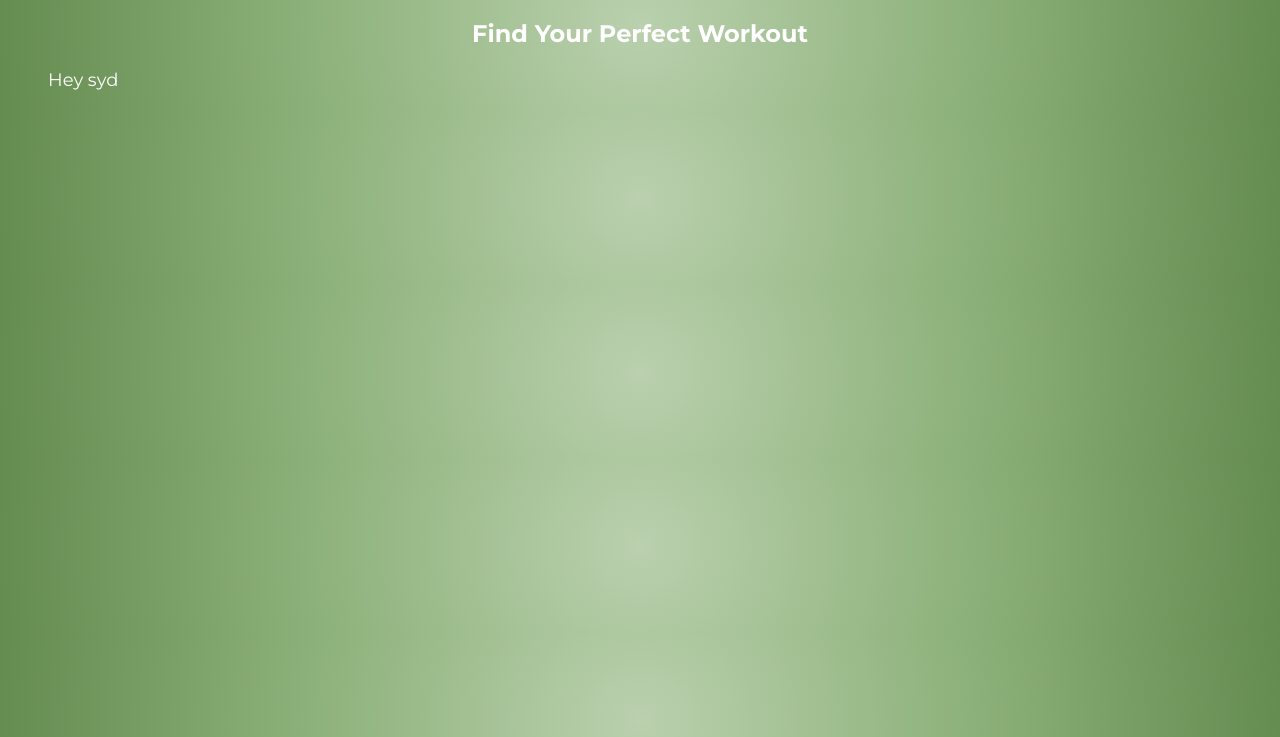
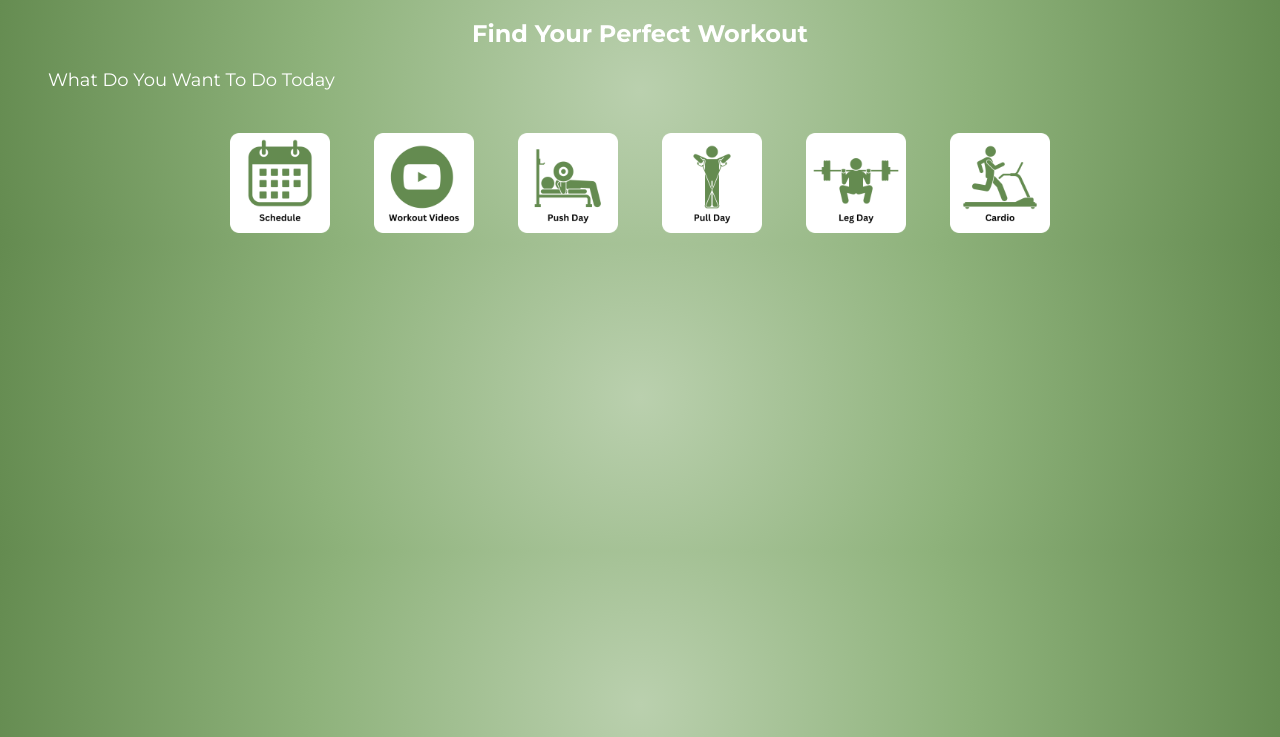
Before and after one commit to sydshereck/FitPulse, a plain HTML site: page index.html in a window 1280 px wide. Shown: the part 63-800 px from the top of the page. Drawn offline with Linux system fonts and the light colour scheme.

Commit message:
add buttons

```diff
--- a/index.html
+++ b/index.html
@@ -28,6 +28,58 @@
             line-height: 25px;
         }
 
+        .workouts-container {
+            text-align: center;
+            margin-top: 40px;
+        }
+
+        .workouts-container button {
+            width: 100px;
+            height: 100px;
+            margin: 0 20px;
+            border: none;
+            border-radius: 5px;
+            cursor: pointer;
+            background-size: cover;
+            background-color: transparent;
+            transition: background-image 0.3s ease;
+        }
+
+        .workouts-container button:hover {
+            background-image: var(--hover-image);
+            background-color: transparent;
+        }
+
+        .schedule-button {
+            background-image: url('./photo/home/schedule.png');
+            --hover-image: url('./photo/home/schedule-hover.png');
+        }
+
+        .videos-button {
+            background-image: url('./photo/home/videos.png');
+            --hover-image: url('./photo/home/videos-hover.png');
+        }
+
+        .push-button {
+            background-image: url('./photo/home/push.png');
+            --hover-image: url('./photo/home/push-hover.png');
+        }
+
+        .pull-button {
+            background-image: url('./photo/home/pull.png');
+            --hover-image: url('./photo/home/pull-hover.png');
+        }
+
+        .legs-button {
+            background-image: url('./photo/home/legs.png');
+            --hover-image: url('./photo/home/legs-hover.png');
+        }
+
+        .cardio-button {
+            background-image: url('./photo/home/cardio.png');
+            --hover-image: url('./photo/home/cardio-hover.png');
+        }
+
         /* Media query for screens smaller than 600px */
         @media only screen and (max-width: 600px) {
             h1, h2, p {
@@ -47,6 +99,16 @@
 <body>
     <h1>Welcome to FitPulse</h1>
     <h2>Find Your Perfect Workout</h2>
-    <p>Hey syd</p>
+    <p>What Do You Want To Do Today</p>
+
+    <div class="workouts-container">
+        <button class="schedule-button" onclick="window.location.href='https://www.netflix.com/login'"></button>
+        <button class="videos-button" onclick="window.location.href='https://www.disneyplus.com/'"></button>
+        <button class="push-button" onclick="window.location.href='https://www.apple.com/ca/apple-tv-plus/'"></button>
+        <button class="pull-button" onclick="window.location.href='https://www.hulu.com/'"></button>
+        <button class="legs-button" onclick="window.location.href='https://www.paramountplus.com/ca/'"></button>
+        <button class="cardio-button" onclick="window.location.href='https://www.peacocktv.com/'"></button>
+    </div>
+
 </body>
 </html>
```
